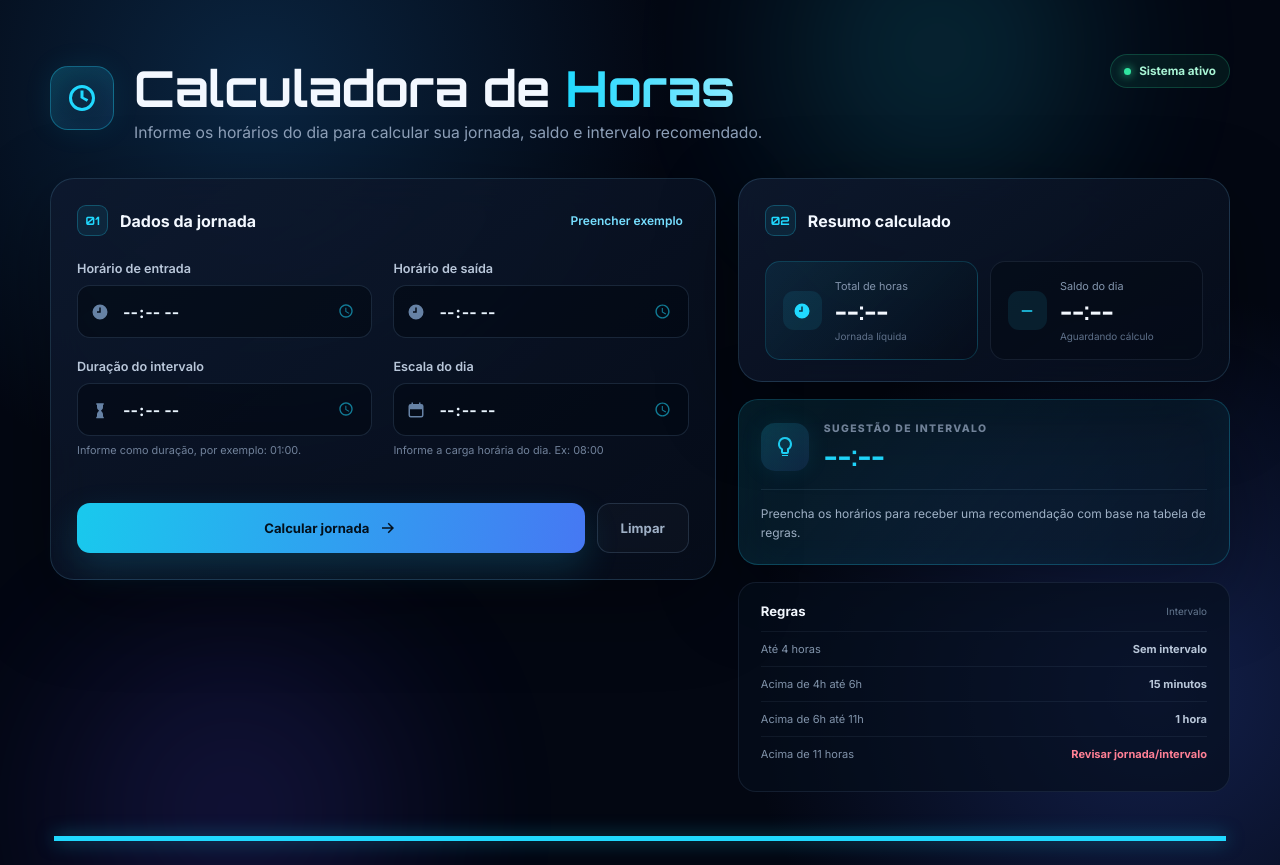
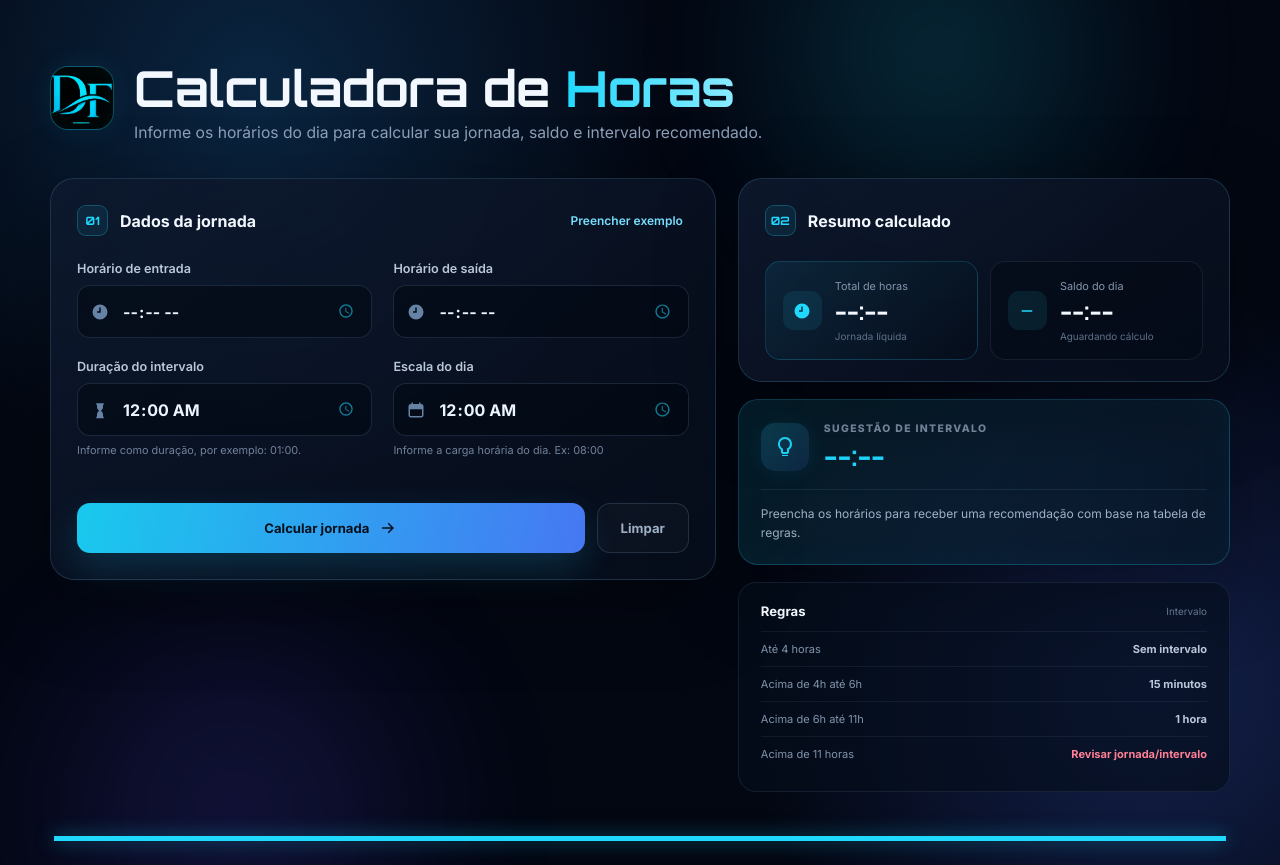
Before and after one commit to DennysWFerreira/dennysferreira, a PHP site: page /calculadora-horas/ in a window 1280 px wide. Run offline with PHP 8.4, Linux system fonts and the light colour scheme.

Commit message:
siteV2.12
Ajustes no cálculo, visualização de componentes e logo.

```diff
--- a/calculadora-horas/css/style.css
+++ b/calculadora-horas/css/style.css
@@ -87,7 +87,11 @@ body:before {
   border: 1px solid rgba(32, 217, 255, .35);
   border-radius: 18px;
   background: linear-gradient(145deg, rgba(32, 217, 255, .17), rgba(77, 124, 255, .07));
-  box-shadow: inset 0 0 26px rgba(32, 217, 255, .08), 0 0 30px rgba(32, 217, 255, .08)
+  box-shadow: inset 0 0 26px rgba(32, 217, 255, .08), 0 0 30px rgba(32, 217, 255, .08);
+  background-image: url("../img/logo_DF_cor16d8ff.png");
+  background-position: center;
+  background-size: cover;
+  background-repeat: no-repeat;
 }
 
 .brand-mark svg {
@@ -562,6 +566,7 @@ footer {
     width: 26px
   }
 
+
   .hero p {
     font-size: .82rem
   }
--- a/calculadora-horas/index.html
+++ b/calculadora-horas/index.html
@@ -1,5 +1,6 @@
 <!DOCTYPE html>
 <html lang="pt-BR">
+
 <head>
   <meta charset="UTF-8">
   <meta name="viewport" content="width=device-width, initial-scale=1.0">
@@ -7,9 +8,12 @@
   <title>Chronos | Calculadora de Horas</title>
   <link rel="preconnect" href="https://fonts.googleapis.com">
   <link rel="preconnect" href="https://fonts.gstatic.com" crossorigin>
-  <link href="https://fonts.googleapis.com/css2?family=Inter:wght@400;500;600;700;800&family=Orbitron:wght@600;700&display=swap" rel="stylesheet">
+  <link
+    href="https://fonts.googleapis.com/css2?family=Inter:wght@400;500;600;700;800&family=Orbitron:wght@600;700&display=swap"
+    rel="stylesheet">
   <link rel="stylesheet" href="css/style.css">
 </head>
+
 <body>
   <div class="ambient ambient-one" aria-hidden="true"></div>
   <div class="ambient ambient-two" aria-hidden="true"></div>
@@ -17,20 +21,21 @@
   <main class="app-shell">
     <header class="hero">
       <div class="brand-mark" aria-hidden="true">
-        <svg viewBox="0 0 64 64" role="img"><path d="M32 6a26 26 0 1 0 26 26A26.03 26.03 0 0 0 32 6Zm0 46a20 20 0 1 1 20-20 20.02 20.02 0 0 1-20 20Zm3-22.24V17h-6v15.24l12.6 7.28 3-5.2Z"/></svg>
+
       </div>
       <div>
 
         <h1>Calculadora de <span>Horas</span></h1>
         <p>Informe os horários do dia para calcular sua jornada, saldo e intervalo recomendado.</p>
       </div>
-      <div class="status-pill"><span></span>Sistema ativo</div>
     </header>
 
     <section class="workspace">
       <form class="glass-panel input-panel" id="hoursForm" novalidate>
         <div class="section-heading">
-          <div><span class="step">01</span><h2>Dados da jornada</h2></div>
+          <div><span class="step">01</span>
+            <h2>Dados da jornada</h2>
+          </div>
           <button class="text-button" id="fillExample" type="button">Preencher exemplo</button>
         </div>
 
@@ -38,7 +43,9 @@
           <label class="field">
             <span>Horário de entrada</span>
             <div class="input-wrap">
-              <svg viewBox="0 0 24 24" aria-hidden="true"><path d="M12 2a10 10 0 1 0 10 10A10 10 0 0 0 12 2Zm1 11h-5V11h3V6h2Z"/></svg>
+              <svg viewBox="0 0 24 24" aria-hidden="true">
+                <path d="M12 2a10 10 0 1 0 10 10A10 10 0 0 0 12 2Zm1 11h-5V11h3V6h2Z" />
+              </svg>
               <input id="entry" name="entry" type="time" required>
             </div>
           </label>
@@ -46,7 +53,9 @@
           <label class="field">
             <span>Horário de saída</span>
             <div class="input-wrap">
-              <svg viewBox="0 0 24 24" aria-hidden="true"><path d="M12 2a10 10 0 1 0 10 10A10 10 0 0 0 12 2Zm1 11h-5V11h3V6h2Z"/></svg>
+              <svg viewBox="0 0 24 24" aria-hidden="true">
+                <path d="M12 2a10 10 0 1 0 10 10A10 10 0 0 0 12 2Zm1 11h-5V11h3V6h2Z" />
+              </svg>
               <input id="exit" name="exit" type="time" required>
             </div>
           </label>
@@ -54,8 +63,11 @@
           <label class="field">
             <span>Duração do intervalo</span>
             <div class="input-wrap">
-              <svg viewBox="0 0 24 24" aria-hidden="true"><path d="M7 3h10v2h-1v3.17a5 5 0 0 1-1.46 3.54L13.24 13l1.3 1.29A5 5 0 0 1 16 17.83V21h1v2H7v-2h1v-3.17a5 5 0 0 1 1.46-3.54L10.76 13l-1.3-1.29A5 5 0 0 1 8 8.17V5H7Z"/></svg>
-              <input id="breakTime" name="breakTime" type="time" required>
+              <svg viewBox="0 0 24 24" aria-hidden="true">
+                <path
+                  d="M7 3h10v2h-1v3.17a5 5 0 0 1-1.46 3.54L13.24 13l1.3 1.29A5 5 0 0 1 16 17.83V21h1v2H7v-2h1v-3.17a5 5 0 0 1 1.46-3.54L10.76 13l-1.3-1.29A5 5 0 0 1 8 8.17V5H7Z" />
+              </svg>
+              <input id="breakTime" name="breakTime" type="time" value="00:00" required>
             </div>
             <small>Informe como duração, por exemplo: 01:00.</small>
           </label>
@@ -63,8 +75,11 @@
           <label class="field">
             <span>Escala do dia</span>
             <div class="input-wrap">
-              <svg viewBox="0 0 24 24" aria-hidden="true"><path d="M19 4h-1V2h-2v2H8V2H6v2H5a3 3 0 0 0-3 3v12a3 3 0 0 0 3 3h14a3 3 0 0 0 3-3V7a3 3 0 0 0-3-3Zm1 15a1 1 0 0 1-1 1H5a1 1 0 0 1-1-1v-8h16Z"/></svg>
-              <input id="shift" name="shift" type="time" required>
+              <svg viewBox="0 0 24 24" aria-hidden="true">
+                <path
+                  d="M19 4h-1V2h-2v2H8V2H6v2H5a3 3 0 0 0-3 3v12a3 3 0 0 0 3 3h14a3 3 0 0 0 3-3V7a3 3 0 0 0-3-3Zm1 15a1 1 0 0 1-1 1H5a1 1 0 0 1-1-1v-8h16Z" />
+              </svg>
+              <input id="shift" name="shift" type="time" value="00:00" required>
             </div>
             <small>Informe a carga horária do dia. Ex: 08:00</small>
           </label>
@@ -75,7 +90,9 @@
         <div class="form-actions">
           <button class="primary-button" type="submit">
             <span>Calcular jornada</span>
-            <svg viewBox="0 0 24 24" aria-hidden="true"><path d="m13 5-1.41 1.41L16.17 11H4v2h12.17l-4.58 4.59L13 19l7-7Z"/></svg>
+            <svg viewBox="0 0 24 24" aria-hidden="true">
+              <path d="m13 5-1.41 1.41L16.17 11H4v2h12.17l-4.58 4.59L13 19l7-7Z" />
+            </svg>
           </button>
           <button class="secondary-button" id="clearButton" type="button">Limpar</button>
         </div>
@@ -83,29 +100,44 @@
 
       <section class="results-column" aria-live="polite">
         <div class="glass-panel summary-panel">
-          <div class="section-heading"><div><span class="step">02</span><h2>Resumo calculado</h2></div></div>
+          <div class="section-heading">
+            <div><span class="step">02</span>
+              <h2>Resumo calculado</h2>
+            </div>
+          </div>
           <div class="metrics">
             <article class="metric-card accent">
-              <div class="metric-icon"><svg viewBox="0 0 24 24"><path d="M12 2a10 10 0 1 0 10 10A10 10 0 0 0 12 2Zm1 11h-5V11h3V6h2Z"/></svg></div>
+              <div class="metric-icon"><svg viewBox="0 0 24 24">
+                  <path d="M12 2a10 10 0 1 0 10 10A10 10 0 0 0 12 2Zm1 11h-5V11h3V6h2Z" />
+                </svg></div>
               <div><span>Total de horas</span><strong id="totalHours">--:--</strong><small>Jornada líquida</small></div>
             </article>
             <article class="metric-card" id="balanceCard">
-              <div class="metric-icon"><svg viewBox="0 0 24 24"><path d="M19 13H5v-2h14Z"/></svg></div>
-              <div><span>Saldo do dia</span><strong id="balance">--:--</strong><small id="balanceLabel">Aguardando cálculo</small></div>
+              <div class="metric-icon"><svg viewBox="0 0 24 24">
+                  <path d="M19 13H5v-2h14Z" />
+                </svg></div>
+              <div><span>Saldo do dia</span><strong id="balance">--:--</strong><small id="balanceLabel">Aguardando
+                  cálculo</small></div>
             </article>
           </div>
         </div>
 
         <div class="recommendation" id="recommendationCard">
           <div class="recommendation-top">
-            <div class="recommendation-icon"><svg viewBox="0 0 24 24"><path d="M9 21h6v-1H9Zm3-19a7 7 0 0 0-4 12.74V17a2 2 0 0 0 2 2h4a2 2 0 0 0 2-2v-2.26A7 7 0 0 0 12 2Zm2.85 11.1-.85.51V17h-4v-3.29l-.85-.51a5 5 0 1 1 5.7-.1Z"/></svg></div>
+            <div class="recommendation-icon"><svg viewBox="0 0 24 24">
+                <path
+                  d="M9 21h6v-1H9Zm3-19a7 7 0 0 0-4 12.74V17a2 2 0 0 0 2 2h4a2 2 0 0 0 2-2v-2.26A7 7 0 0 0 12 2Zm2.85 11.1-.85.51V17h-4v-3.29l-.85-.51a5 5 0 1 1 5.7-.1Z" />
+              </svg></div>
             <div><span>SUGESTÃO DE INTERVALO</span><strong id="suggestedBreak">--:--</strong></div>
           </div>
-          <p id="recommendationText">Preencha os horários para receber uma recomendação com base na tabela de regras.</p>
+          <p id="recommendationText">Preencha os horários para receber uma recomendação com base na tabela de regras.
+          </p>
         </div>
 
         <div class="rules-card">
-          <div class="rules-title"><h3>Regras</h3><span>Intervalo</span></div>
+          <div class="rules-title">
+            <h3>Regras</h3><span>Intervalo</span>
+          </div>
           <div class="rule-row"><span>Até 4 horas</span><strong>Sem intervalo</strong></div>
           <div class="rule-row"><span>Acima de 4h até 6h</span><strong>15 minutos</strong></div>
           <div class="rule-row"><span>Acima de 6h até 11h</span><strong>1 hora</strong></div>
@@ -118,4 +150,5 @@
   </main>
   <script src="js/script.js"></script>
 </body>
+
 </html>
--- a/calculadora-horas/js/script.js
+++ b/calculadora-horas/js/script.js
@@ -55,7 +55,7 @@ function calculate() {
   const breakMinutes = timeToMinutes(fields.breakTime.value);
   const shiftMinutes = timeToMinutes(fields.shift.value);
 
-  if ([entry, exit, breakMinutes, shiftMinutes].some(value => value === null)) {
+  if ([entry, exit, shiftMinutes].some(value => value === null)) {
     output.error.textContent = 'Preencha todos os campos com horários válidos.';
     return;
   }
@@ -68,10 +68,10 @@ function calculate() {
     output.error.textContent = 'O intervalo não pode ser maior que o período entre entrada e saída.';
     return;
   }
-  if (shiftMinutes === 0) {
-    output.error.textContent = 'A escala do dia deve ser maior que zero.';
-    return;
-  }
+  // if (shiftMinutes === 0) {
+  //   output.error.textContent = 'A escala do dia deve ser maior que zero.';
+  //   return;
+  // }
 
   const worked = elapsed - breakMinutes;
   const balance = worked - shiftMinutes;
@@ -91,8 +91,8 @@ function calculate() {
 
 function resetResults() {
   form.reset();
-  fields.breakTime.value = '--:--';
-  fields.shift.value = '--:--';
+  fields.breakTime.value = '00:00';
+  fields.shift.value = '00:00';
   output.total.textContent = '--:--';
   output.balance.textContent = '--:--';
   output.balanceLabel.textContent = 'Aguardando cálculo';
@@ -112,8 +112,8 @@ form.addEventListener('submit', event => {
 document.querySelector('#clearButton').addEventListener('click', resetResults);
 document.querySelector('#fillExample').addEventListener('click', () => {
   fields.entry.value = '13:30';
-  fields.exit.value = '19:45';
-  fields.breakTime.value = '00:15';
+  fields.exit.value = '22:39';
+  fields.breakTime.value = '01:00';
   fields.shift.value = '08:00';
   calculate();
 });
```
Also changed, not shown: index.html (+4 -4 lines), calculadora-horas/img/logo_DF_cor16d8ff.png (added).
